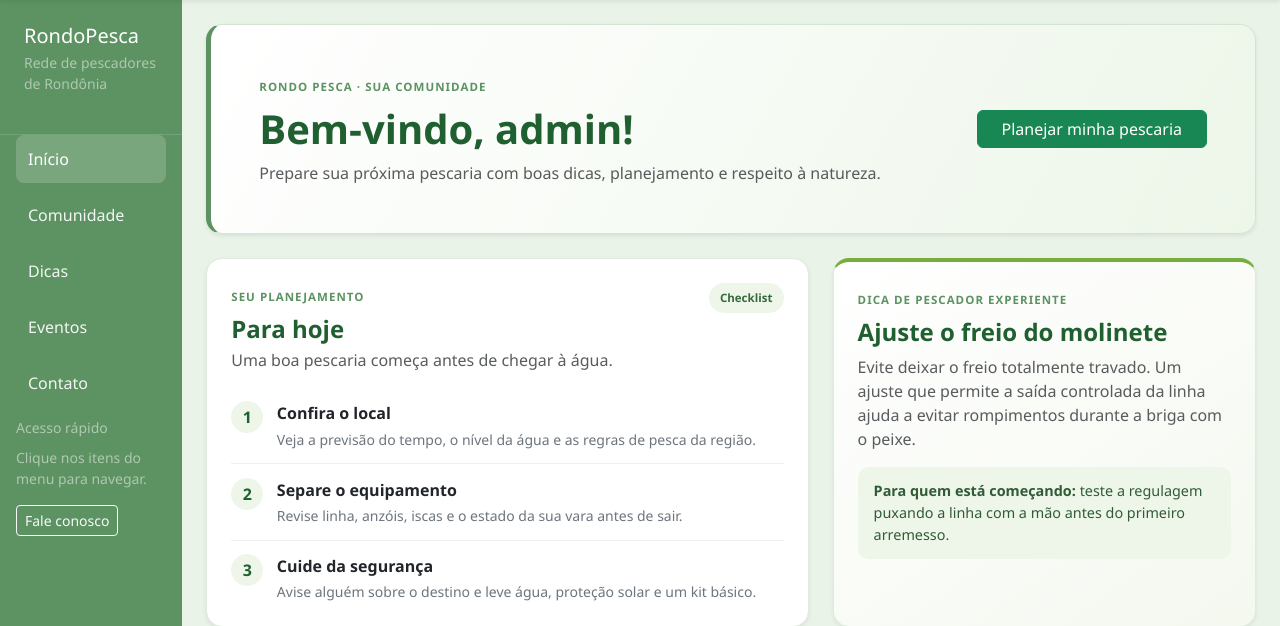
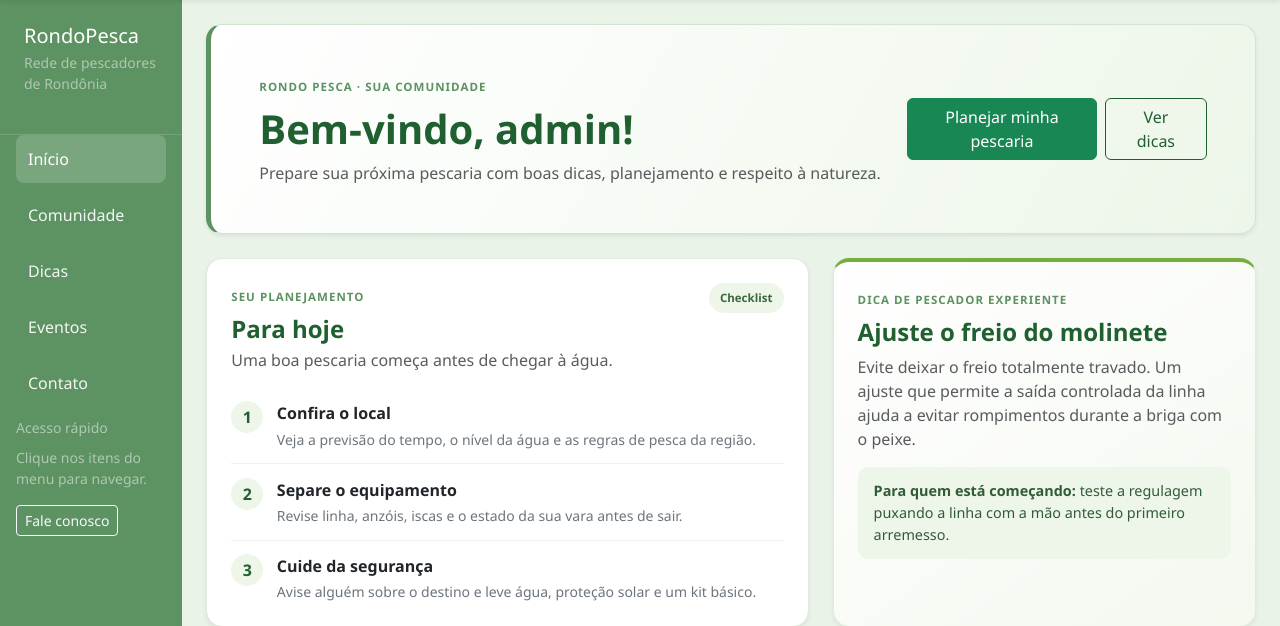
Before and after one commit to Thigas3Bti/RPDjango, a Django app: page /inicio/ in a window 1280 px wide. Shown: the part 56-682 px from the top of the page. Run offline with Django 5.2, Linux system fonts and the light colour scheme; a user stored in the database is signed in.

Commit message:
Criei dicas html para os usuarios visualizar e poder interafir usando adicionar novas dicas

```diff
--- a/templates/base.html
+++ b/templates/base.html
@@ -85,7 +85,7 @@
                     <!-- Cada item do menu é um link que pode ter a classe "active" para destacar o item atual -->
                     <li class="nav-item mb-2"><a href="{% url 'inicio' %}" class="nav-link {% if request.resolver_match.url_name == 'inicio' %}active{% endif %}">Início</a></li>
                     <li class="nav-item mb-2"><a href="{% url 'comunidade' %}" class="nav-link {% if request.resolver_match.url_name == 'comunidade' %}active{% endif %}">Comunidade</a></li>
-                    <li class="nav-item mb-2"><a href="#" class="nav-link">Dicas</a></li>
+                    <li class="nav-item mb-2"><a href="{% url 'dicas' %}" class="nav-link {% if request.resolver_match.url_name == 'dicas' %}active{% endif %}">Dicas</a></li>
                     <li class="nav-item mb-2"><a href="#" class="nav-link">Eventos</a></li>
                     <li class="nav-item mb-2"><a href="{% url 'contato' %}" class="nav-link {% if request.resolver_match.url_name == 'contato' %}active{% endif %}">Contato</a></li>
                 </ul>
@@ -115,8 +115,9 @@
                                     Prepare sua próxima pescaria com boas dicas, planejamento e respeito à natureza.
                                 </p>
                             </div>
-                            <div class="col-lg-4 text-lg-end">
+                            <div class="col-lg-4 text-lg-end d-flex flex-column flex-sm-row justify-content-lg-end gap-2">
                                 <a class="btn btn-success px-4" href="#agenda-hoje">Planejar minha pescaria</a>
+                                <a class="btn btn-outline-success px-4" href="{% url 'dicas' %}">Ver dicas</a>
                             </div>
                         </div>
                     </section>
--- a/web/templates/web/contato.html
+++ b/web/templates/web/contato.html
@@ -11,6 +11,7 @@
     <header class="contact-heading text-center">
         <h1>Fale com o RondoPesca</h1>
         <p class="mb-0">Tire suas dúvidas, envie sugestões ou compartilhe sua experiência de pesca.</p>
+        <a href="{% url 'contato' %}" class="btn btn-outline-success mt-3">Fale conosco</a>
     </header>
 
     <div class="row justify-content-center g-4">
```
